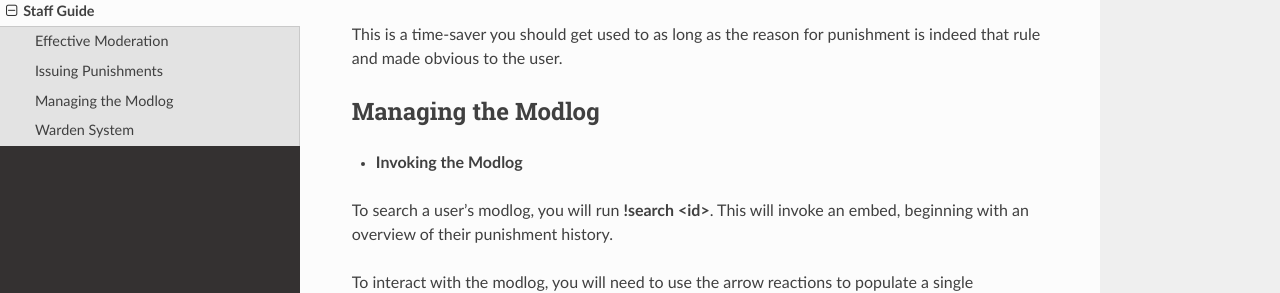
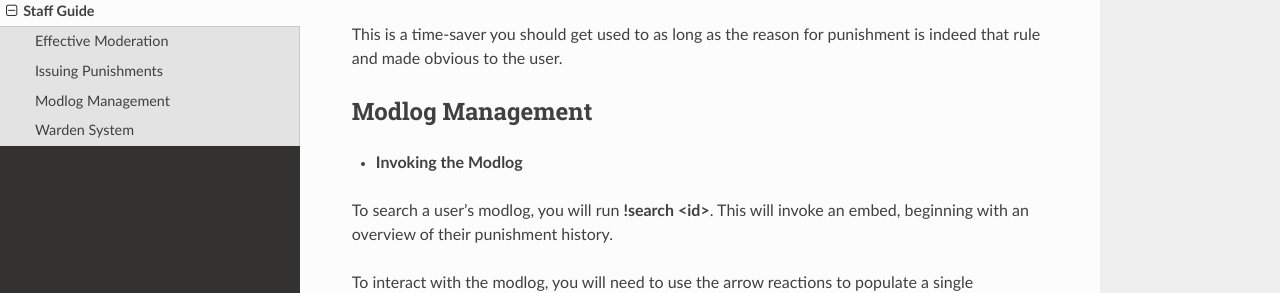
Before and after one commit to EternalllZM/rtd-codz-staff, a Sphinx documentation site: the page built from docs/source/guide.rst, in a window 1280 px wide and 900 px high, scrolled down 3046 px. Shown: the part 165-458 px from the top of the window. Built offline with Sphinx 7.4.7 and the Read the Docs theme 2.0.0, drawn with Linux system fonts in a browser that asks for light colours; pages that are not in the unit, such as notebooks, are missing from menus.

Commit message:
Update guide.rst

```diff
--- a/docs/source/guide.rst
+++ b/docs/source/guide.rst
@@ -144,7 +144,7 @@ translates to the following in the modlog:
 This is a time-saver you should get used to as long as the reason for punishment is indeed that rule and made obvious to the user.
 
 
-Managing the Modlog
+Modlog Management
 ------------
 
 - **Invoking the Modlog**
```
